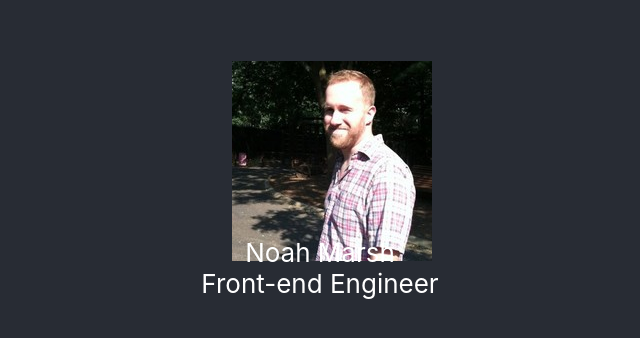
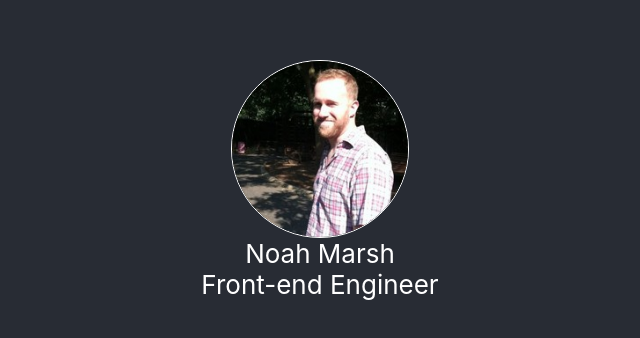
Before and after one commit to njmarsh/nmarsh.dev, a React (Create React App) app: page / in a window 1280 px wide. Shown: the part 220-558 px from the top of the page, without its empty margins (320-960 px from the left). Built offline with nearby package versions, Linux system fonts and the light colour scheme.

Commit message:
Better stylez

```diff
--- a/src/App.css
+++ b/src/App.css
@@ -18,6 +18,10 @@
 }
 
 .App-header-img-wrap {
+  border: 1px solid #fff;
+}
+
+.App-header-img-wrap > img, .App-header-img-wrap {
   width: 176px;
   height: 176px;
   border-radius: 50%;
```
